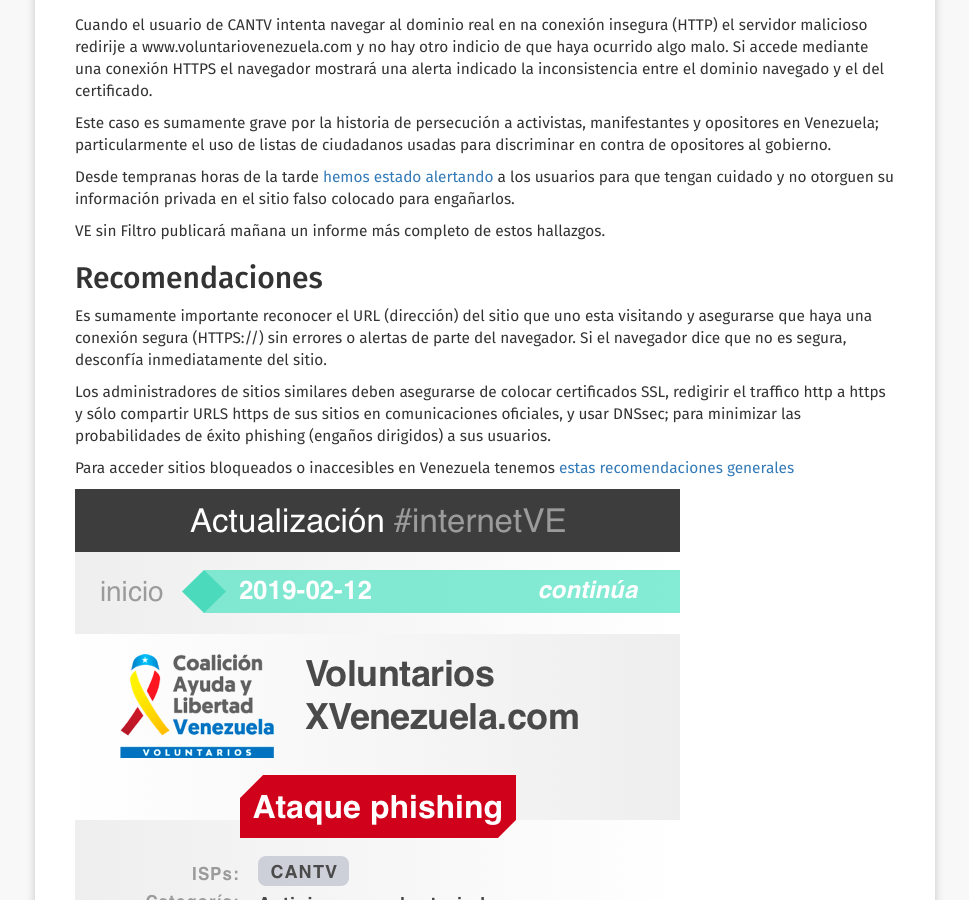
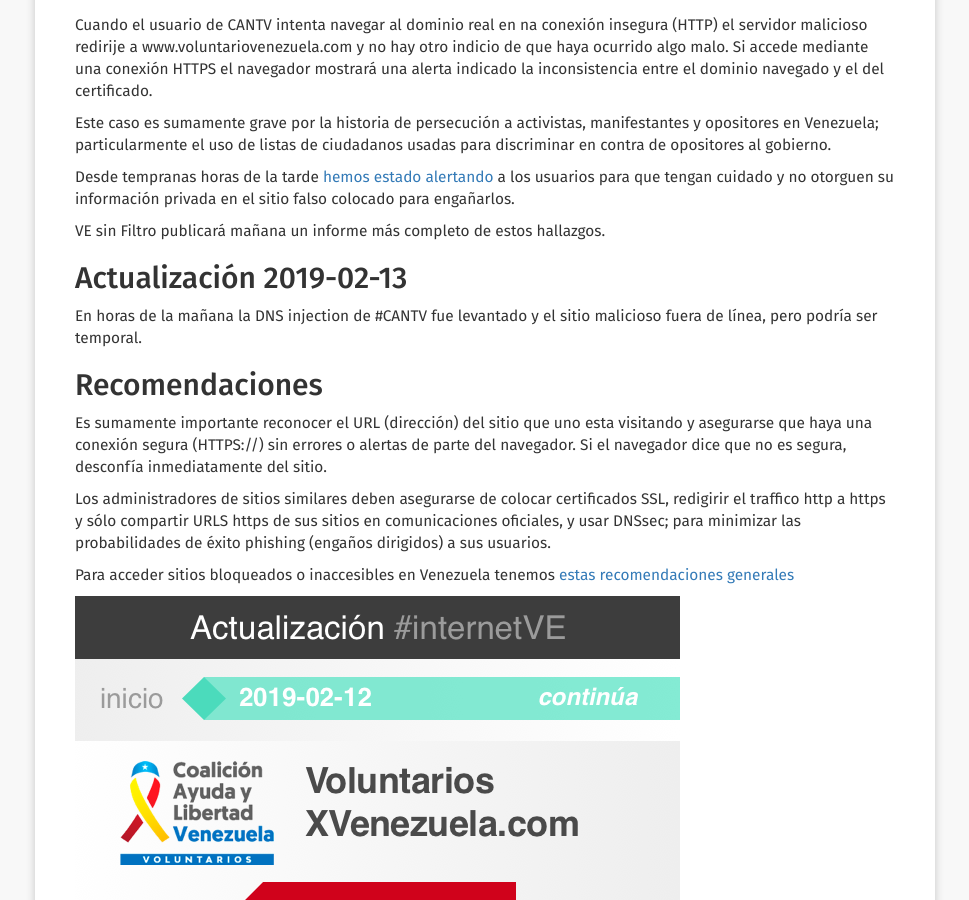
Before and after one commit to VEinteligente/VESinFiltro, a Jekyll site: the page built from _noticias/2019-02-12-alerta_voluntariosxvenezuela.md, in a window 1280 px wide and 900 px high, scrolled down 791 px. Shown: the whole window, without its empty margins (155-1124 px from the left). Built offline with Jekyll 4.4.1, drawn with Linux system fonts in a browser that asks for light colours; nearby versions of some CDN libraries.

Commit message:
Actualización 2019-02-13

```diff
--- a/_noticias/2019-02-12-alerta_voluntariosxvenezuela.md
+++ b/_noticias/2019-02-12-alerta_voluntariosxvenezuela.md
@@ -26,6 +26,11 @@
 
 VE sin Filtro publicará mañana un informe más completo de estos hallazgos.
 
+## Actualización 2019-02-13
+
+En horas de la mañana la DNS injection de #CANTV fue levantado y el sitio malicioso fuera de línea, pero podría ser temporal.
+
+
 ## Recomendaciones
 
 Es sumamente importante reconocer el URL (dirección) del sitio que uno esta visitando y asegurarse que haya una conexión segura (HTTPS://) sin errores o alertas de parte del navegador. Si el navegador dice que no es segura, desconfía inmediatamente del sitio.
```
